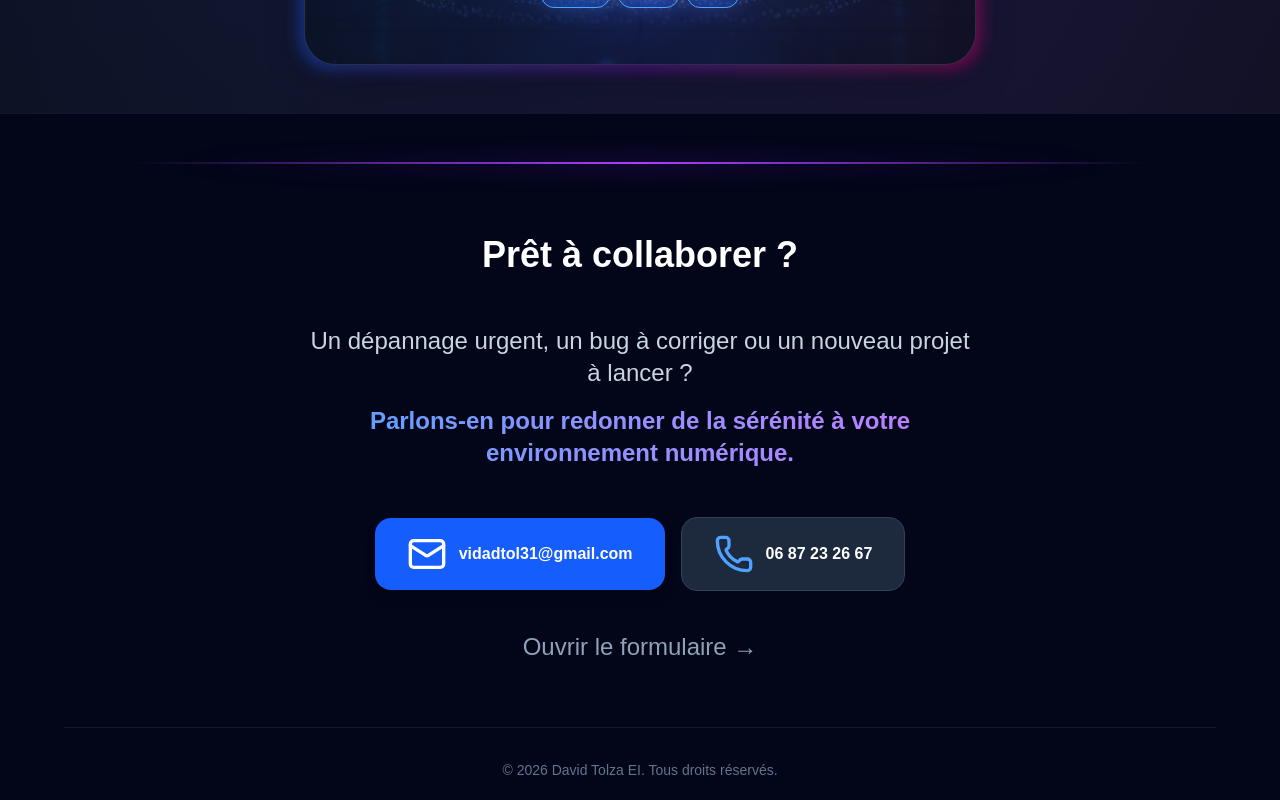
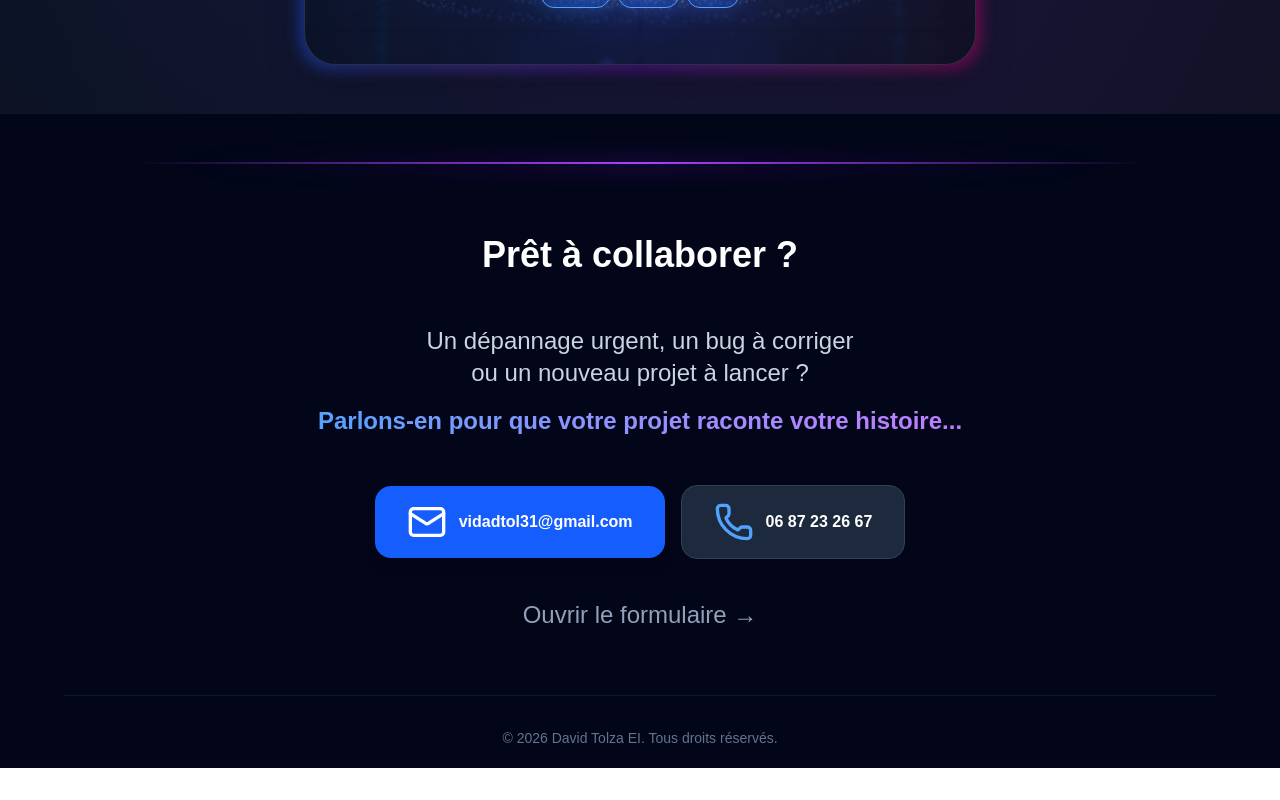
Before and after one commit to VidadTol/david_tolza_portfolio, a Next.js app: page / in a window 1280 px wide. Shown: the part 2965-3765 px from the top of the page. After the commit the page ends 3733 px from the top, so only its background shows below. Built offline with nearby package versions, Linux system fonts and the light colour scheme.

Commit message:
feat: Update footer text for improved clarity and engagement

```diff
--- a/components/Footer.tsx
+++ b/components/Footer.tsx
@@ -14,9 +14,9 @@ export default function Footer() {
           Prêt à collaborer ?
         </h2>
         <p className="text-slate-300 mb-12 text-lg md:text-2xl max-w-2xl mx-auto text-center space-y-4">
-          Un dépannage urgent, un bug à corriger ou un nouveau projet à lancer ? <br />
+          Un dépannage urgent, un bug à corriger <br /> ou un nouveau projet à lancer ? <br />
           <span className="block pt-4 bg-gradient-to-r md:text-1sxl from-blue-400 to-purple-400 bg-clip-text text-transparent font-bold">
-            Parlons-en pour redonner de la sérénité à votre environnement numérique.
+            Parlons-en pour que votre projet raconte votre histoire...
           </span>
         </p>
 
```
